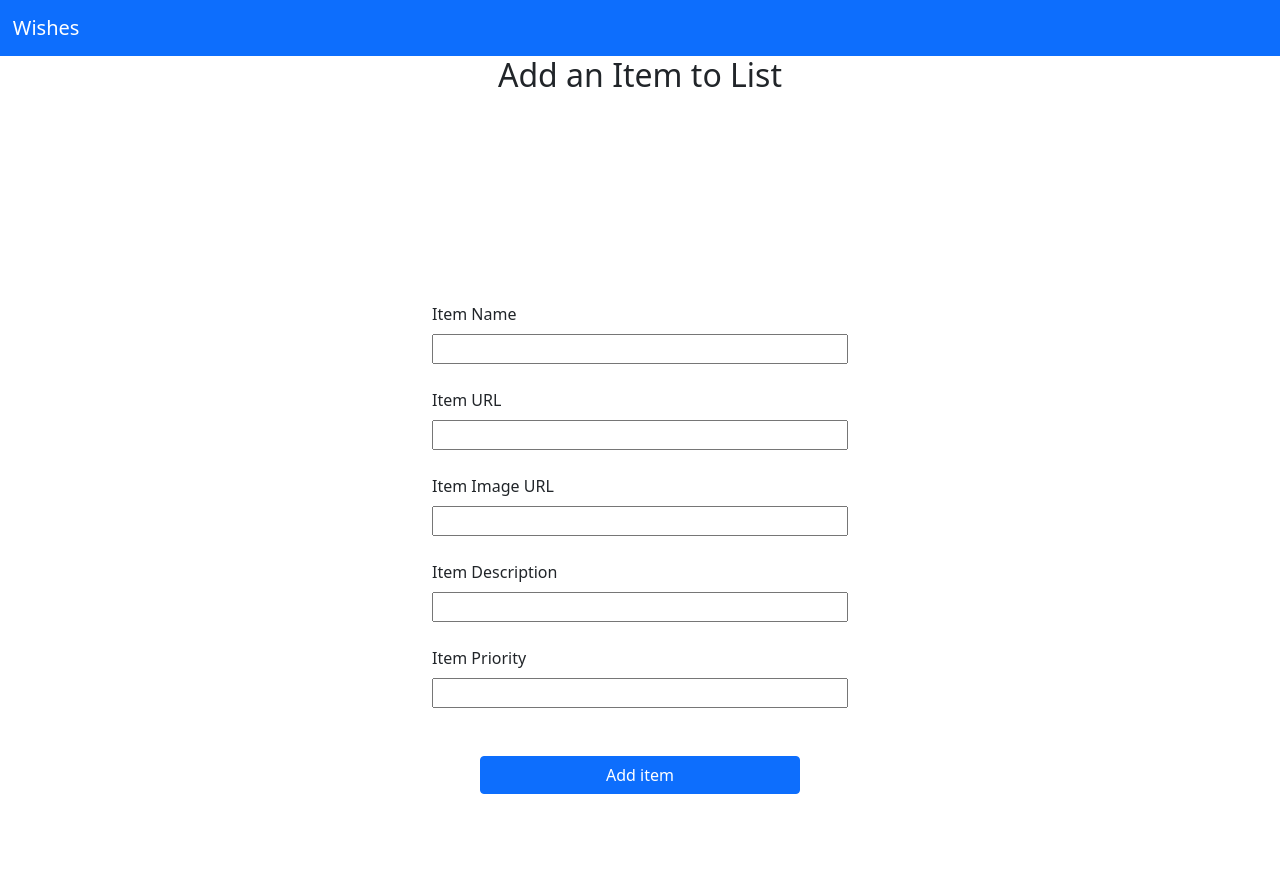
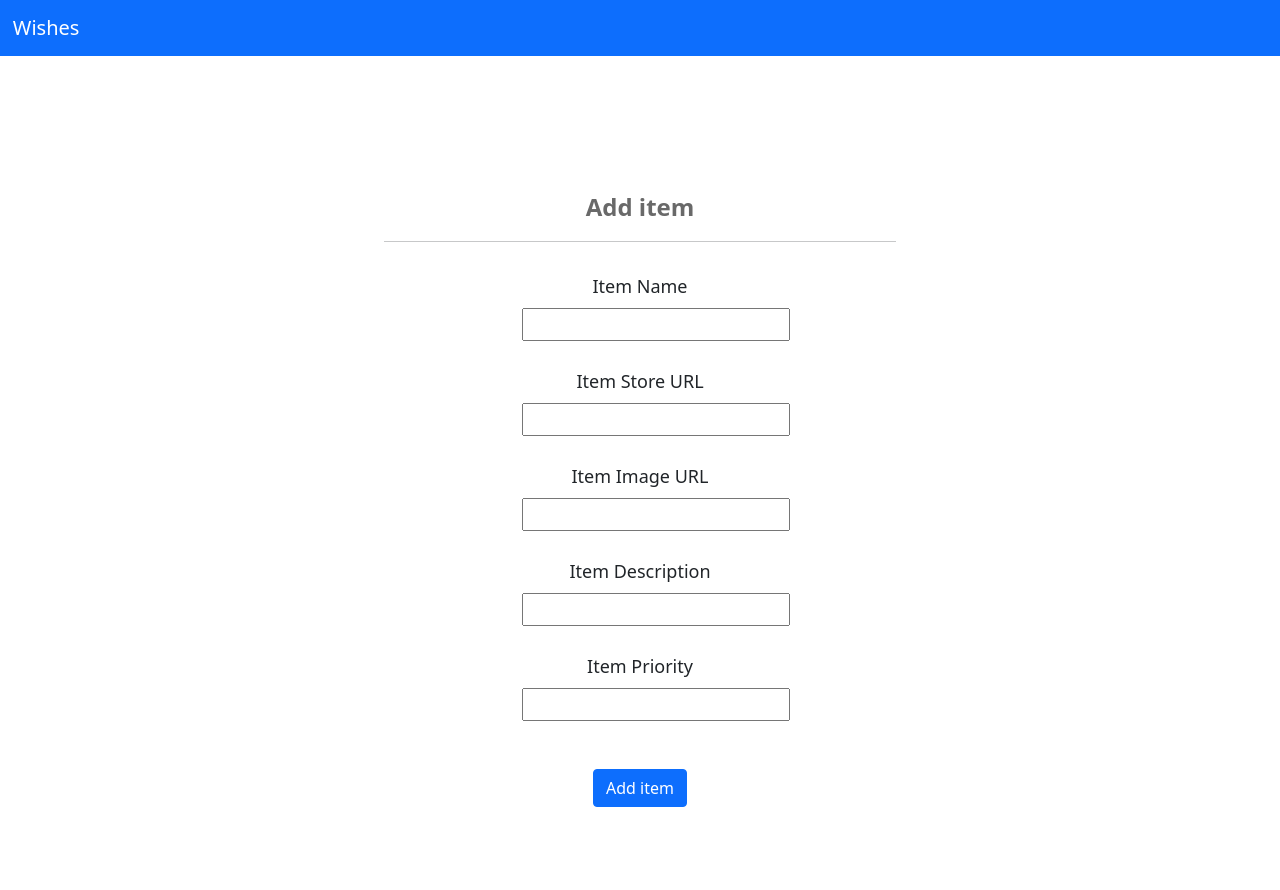
Before and after one commit to JustLe56/CST438_Project2, a Django app: page /additem/ in a window 1280 px wide. After the commit the page ends 807 px from the top, so only its background shows below. Run offline with Django 3.2, Linux system fonts and the light colour scheme; some libraries are stand-ins or nearby versions.

Commit message:
made html layout more inline with previous style

```diff
--- a/templates/additem.html
+++ b/templates/additem.html
@@ -10,30 +10,31 @@
     <!-- CSS -->
     <link href="{% static 'css/card.css' %}" rel="stylesheet" type="text/css"/>
     <script type="text/javascript" src="{% static 'js/createAcc.js' %}"></script>
-    {% include 'partials/_navBar.html' %}
-
 </head>
 <body>
-    <div id="signUp">
-        <h2 class = "text-center">Add an Item to List</h2>
-        <br>
-        <div id = "buttonContainer" class = "card p-5">
+    {% include 'partials/_navBar.html' %}
+    <div class="card">
+
+        <div class="cardBan">Add item</div>
+        <hr>
+        <div class="cardInfo">
             <label for="itemNameInput" class="form-label">Item Name</label>
             <input id = "itemNameInput" type = "text">
-        <br>
-        <label for="itemUrlInput" class="form-label">Item URL</label>
+            <br> <br>
+            <label for="itemUrlInput" class="form-label">Item Store URL</label>
             <input id = "itemUrlInput" type = "text">
-        <br>
+            <br><br>
             <label for="itemImageUrlInput" class="form-label">Item Image URL</label>
             <input id = "itemImageUrlInput" type = "text">
-        <br>
+            <br><br>
             <label for="itemDescInput" class="form-label">Item Description</label>
             <input id = "itemDescInput" type = "text">
-        <br>
+            <br><br>
             <label for="itemPriorityInput" class="form-label">Item Priority</label>
             <input id = "itemPriorityInput" type = "text">
             <button id = "createButton" class = "btn btn-primary m-5"> Add item </button>
         </div>
+    </div>
 
 </body>
 </html>
--- a/templates/createAcc.html
+++ b/templates/createAcc.html
@@ -33,8 +33,5 @@
         <div id="valMsg"></div>
     </div>
 </div>
-
-
-
 </body>
 </html>
```
Lines whose indentation alone changed are shown as unchanged.
